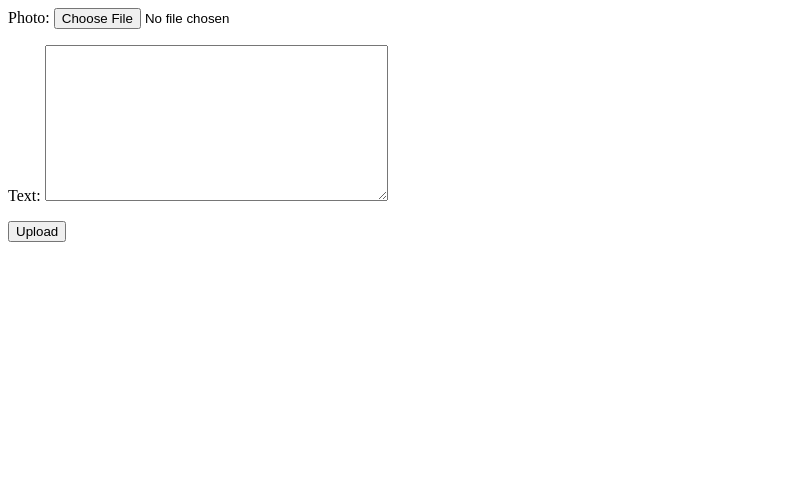
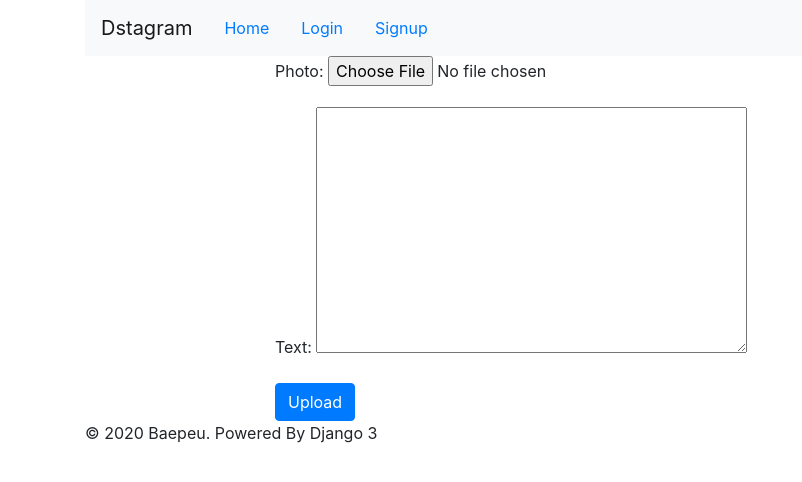
Before and after one commit to Kangwhi/dstagram, a Django app: page /upload/ in a window 1280 px wide. Shown: the top 482 px of the page, without its empty margins (0-802 px from the left). Run offline with Django 4.2, Linux system fonts and the light colour scheme; some libraries are stand-ins or nearby versions.

Commit message:
feat: 템플릿 상속 추가 (base.html)

```diff
--- a/config/settings.py
+++ b/config/settings.py
@@ -61,7 +61,7 @@ ROOT_URLCONF = "config.urls"
 TEMPLATES = [
     {
         "BACKEND": "django.template.backends.django.DjangoTemplates",
-        "DIRS": [],
+        "DIRS": [BASE_DIR / 'templates'],
         "APP_DIRS": True,
         "OPTIONS": {
             "context_processors": [
--- a/photo/templates/photo/delete.html
+++ b/photo/templates/photo/delete.html
@@ -1,3 +1,5 @@
+{% extends 'base.html' %} {% block title %}- Delete{% endblock %}
+{% block content %}
 <div class="row">
   <div class="col-md-2"></div>
   <div class="col-md-8">
@@ -7,8 +9,8 @@
     <form action="" method="post">
       {{form.as_p}}
       {%csrf_token%}
-          <input type="submit" class="btn btn-primary"
-          value="Confirm">
+      <input type="submit" class="btn btn-primary" value="Confirm">
     </form>
   </div>
 </div>
+{% endblock %}
--- a/photo/templates/photo/update.html
+++ b/photo/templates/photo/update.html
@@ -1,12 +1,14 @@
+{% extends 'base.html' %} {% block title %}- Update{% endblock %}
+{% block content %}
 <div class="row">
   <div class="col-md-2"></div>
   <div class="col-md-8">
     <form action="" method="post" enctype="multipart/form-data">
       {{form.as_p}}
       {%csrf_token%}
-        <input type="submit" class="btn btn-primary"
-        value="Update">
+      <input type="submit" class="btn btn-primary" value="Update">
     </form>
   </div>
   <div class="col-md-2"></div>
 </div>
+{% endblock %}
--- a/photo/templates/photo/upload.html
+++ b/photo/templates/photo/upload.html
@@ -1,3 +1,5 @@
+{% extends 'base.html' %} {% block title %}- Upload{% endblock %}
+{% block content %}
 <div class="row">
   <div class="col-md-2"></div>
   <div class="col-md-8">
@@ -6,6 +8,7 @@
         {%csrf_token%}
         <input type="submit" class="btn btn-primary"
         value="Upload">
-    </form>
+      </form>
   </div>
 </div>
+{% endblock %}
--- a/photo/urls.py
+++ b/photo/urls.py
@@ -2,9 +2,8 @@
 from django.urls import path
 from django.views.generic.detail import DetailView
 from .views import *
-from .models import Photo
 
-app_name = "photo"  # 네임스페이스
+app_name = "photo"  # 네임스페이스 (앱이 여러개인 경우 html에 구분하기 위해 사용)
 urlpatterns = [
     path('', photo_list, name='photo_list'),
     path('detail/<int:pk>/', DetailView.as_view(), name='photo_detail'),
--- /dev/null
+++ b/templates/base.html
@@ -0,0 +1,72 @@
+<!DOCTYPE html>
+<html lang="en">
+  <head>
+    <meta charset="UTF-8" />
+    <meta
+      name="viewport"
+      content="width=device-width, initial-scale=1, shrink-to-fit=no"
+    />
+
+    <link
+      rel="stylesheet"
+      href="https://stackpath.bootstrapcdn.com/bootstrap/4.1.3/css/bootstrap.min.css"
+      integrity="sha384-MCw98/SFnGE8fJT3GXwEOngsV7Zt27NXFoaoApmYm81iuXoPkFOJwJ8ERdknLPMO"
+      crossorigin="anonymous"
+    />
+    <script
+      src="https://code.jquery.com/jquery-3.3.1.slim.min.js"
+      integrity="sha384-q8i/X+965DzO0rT7abK41JStQIAqVgRVzpbzo5smXKp4YfRvH+8abtTE1Pi6jizo"
+      crossorigin="anonymous"
+    ></script>
+    <script
+      src="https://cdnjs.cloudflare.com/ajax/libs/popper.js/1.14.3/umd/popper.min.js"
+      integrity="sha384-ZMP7rVo3mIykV+2+9J3UJ46jBk0WLaUAdn689aCwoqbBJiSnjAK/l8WvCWPIPm49"
+      crossorigin="anonymous"
+    ></script>
+    <script
+      src="https://stackpath.bootstrapcdn.com/bootstrap/4.1.3/js/bootstrap.min.js"
+      integrity="sha384-ChfqqxuZUCnJSK3+MXmPNIyE6ZbWh2IMqE241rYiqJxyMiZ6OW/JmZQ5stwEULTy"
+      crossorigin="anonymous"
+    ></script>
+    <title>Dstagram {% block title %}{% endblock %}</title>
+  </head>
+  <body>
+    <div class="container">
+      <header class="header clearfix">
+        <nav class="navbar navbar-expand-lg navbar-light bg-light">
+          <a class="navbar-brand" href="/">Dstagram</a>
+          <ul class="nav">
+            <li class="nav-item">
+              <a href="/" class="active nav-link">Home</a>
+            </li>
+            {% if user.is_authenticated %}
+            <li class="nav-item">
+              <a href="#" class="nav-link">Welcome, {{user.get_username}}</a>
+            </li>
+            <li class="nav-item">
+              <a href="{% url 'photo:photo_upload' %}" class="nav-link"
+                >Upload</a
+              >
+            </li>
+            <li class="nav-item">
+              <a href="#" class="nav-link">Logout</a>
+            </li>
+            {% else %}
+            <li class="nav-item">
+              <a href="#" class="nav-link">Login</a>
+            </li>
+            <li class="nav-item">
+              <a href="#" class="nav-link">Signup</a>
+            </li>
+            {% endif %}
+          </ul>
+        </nav>
+      </header>
+      {% block content %}{% endblock %}
+
+      <footer class="footer">
+        <p>&copy; 2020 Baepeu. Powered By Django 3</p>
+      </footer>
+    </div>
+  </body>
+</html>
```
Also changed, not shown: photo/templates/photo/detail.html (added, +18 -0 lines), photo/templates/photo/list.html (+7 -7 lines). Lines whose indentation alone changed are shown as unchanged.
